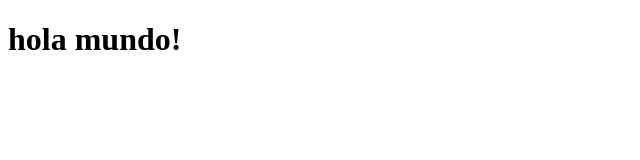
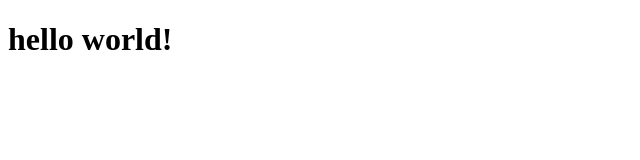
Before and after one commit to PedroGarrigaNogues/git-demo, a plain HTML site: page index.html in a window 1280 px wide. Shown: the whole page, without its empty margins (0-640 px from the left). Drawn offline with Linux system fonts and the light colour scheme.

Commit message:
change title to red

```diff
--- a/index.html
+++ b/index.html
@@ -4,9 +4,9 @@
     <meta charset="UTF-8">
     <meta name="viewport" content="width=device-width, initial-scale=1.0">
     <meta http-equiv="X-UA-Compatible" content="ie=edge">
-    <title>hola mundo</title>
+    <title style="color:red">hello world!</title>
 </head>
 <body>
-    <h1>hola mundo!</h1>
+    <h1>hello world!</h1>
 </body>
 </html>
```
